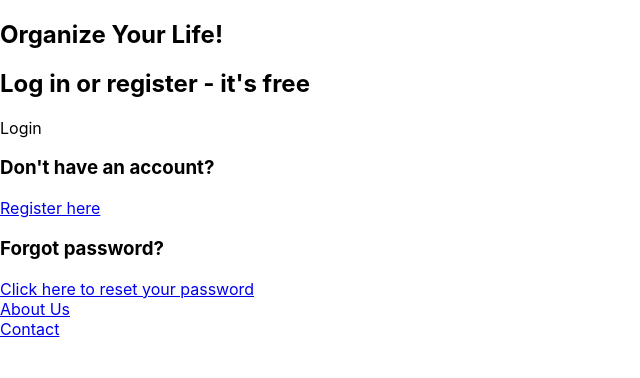
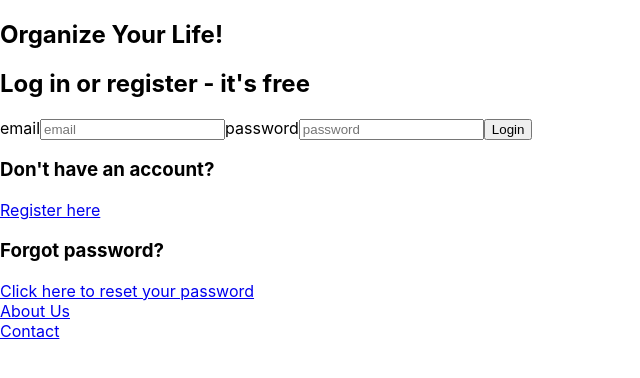
Before and after one commit to MartaG01/to-do-app, a React (Create React App) app: page / in a window 1280 px wide. Shown: the top 378 px of the page, without its empty margins (0-640 px from the left). Built offline with nearby package versions, Linux system fonts and the light colour scheme; no server answers.

Commit message:
basic login added

```diff
--- a/src/components/userAuth/LogIn.js
+++ /dev/null
@@ -1,14 +0,0 @@
-import React, {Component} from 'react';
-
-class LogIn extends Component {
-    state = {  }
-    render() {
-        return (
-            <>
-            Login
-            </>
-         );
-    }
-}
-
-export default LogIn;
--- a/src/components/userAuth/index.js
+++ b/src/components/userAuth/index.js
@@ -1,7 +1,7 @@
-import LogIn from "./LogIn";
 import PasswordReset from "./PasswordReset";
 import Register from "./register-new-user";
 import withAuth from "./context";
+import SignIn from "./signIn/SignIn";
 
 
-export {LogIn, PasswordReset, Register, withAuth}
+export {SignIn, PasswordReset, Register, withAuth}
--- /dev/null
+++ b/src/components/userAuth/signIn/SignIn.js
@@ -0,0 +1,18 @@
+import React, {Component} from 'react';
+import {Link} from "react-router-dom";
+import SignInFrom from './SignInFrom';
+
+
+
+class SignIn extends Component {
+    state = {  }
+    render() {
+        return (
+            <>
+            <SignInFrom />
+            </>
+         );
+    }
+}
+
+export default SignIn;
--- /dev/null
+++ b/src/components/userAuth/signIn/SignInFrom.js
@@ -0,0 +1,55 @@
+import React, {Component} from 'react';
+import {withFirebase} from "../../firebase";
+import {Link, withRouter} from "react-router-dom";
+
+const initialState={
+    email: "",
+    password: "",
+    error: null
+}
+
+class SignInForm extends Component {
+    constructor(props){
+        super(props)
+        this.state = {
+            ...initialState
+         }
+         this.onChange=this.onChange.bind(this);
+         this.onSubmit=this.onSubmit.bind(this);
+    }
+    onChange(event){
+        this.setState({[event.target.name]: event.target.value})
+    }
+
+    onSubmit(event){
+        event.preventDefault();
+        this.props.firebase.signIn(this.state.email, this.state.password).then(()=>{
+            this.setState({...initialState});
+            this.props.history.push("/home");
+        }).catch(error=>{
+            this.setState({error});
+        })
+    }
+
+    LoginFormField(inputName, inputType){
+        return(
+            <label>{inputName}
+                <input name={inputName} value={this.state.inputName} onChange={this.onChange} type={inputType} placeholder={inputName} />
+            </label>
+        )
+    }
+
+    render() {
+        return (
+            <>
+            <form onSubmit={this.onSubmit}>
+                {this.LoginFormField("email", "text")}
+                {this.LoginFormField("password", "password")}
+                <button type="submit">Login</button>
+            </form>
+            </>
+         );
+    }
+}
+
+export default withRouter(withFirebase(SignInForm));
--- a/src/pages/landingPage/landingPage.js
+++ b/src/pages/landingPage/landingPage.js
@@ -1,6 +1,7 @@
 import React, {Component} from 'react';
 import {Link} from "react-router-dom";
-import {LogIn} from "../../components/userAuth";
+import {SignIn} from "../../components/userAuth";
+
 
 class LandingPage extends Component {
     state = {  }
@@ -12,9 +13,7 @@ class LandingPage extends Component {
                 <h2>Log in or register - it's free</h2>
             </article>
             <article>
-                <div>
-                    <LogIn />
-                </div>
+                <SignIn />
             </article>
             <div>
                 <h3>Don't have an account?</h3>
```
